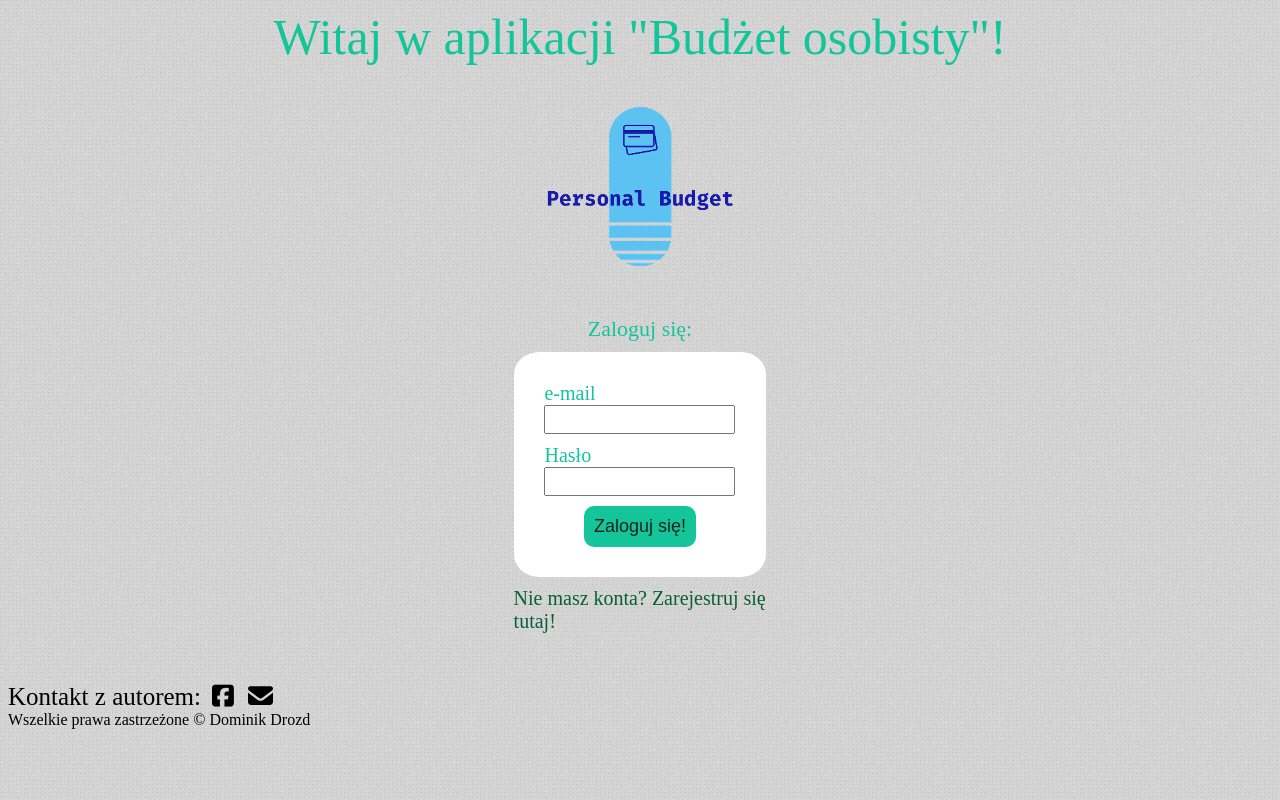
After one commit to DrozdDominik/Personal_Budget_Web_App, a PHP site: page / in a window 1280 px wide. The commit adds this page. Run offline with PHP 8.4, Linux system fonts and the light colour scheme; some libraries are stand-ins or nearby versions.

Commit message:
add login page

```diff
--- a/css/style.css
+++ b/css/style.css
@@ -110,3 +110,15 @@ i.fa-facebook-square:hover, i.fa-envelope:hover
 {
  transform: scale(1.1);
 }
+
+.main__registration-text
+{
+    position: relative;
+    left: 40%;
+    width: 20%;
+    height: 10%;
+    background-image: url('/img/background.png');
+    margin-top: 10px;
+    color: #095f37;
+    font-size: 20px;
+}
--- /dev/null
+++ b/index.html
@@ -0,0 +1,36 @@
+<!DOCTYPE html>
+<html lang="pl">
+<head>
+    <meta charset="UTF-8">
+    <meta name="viewport" content="width=device-width, initial-scale=1.0">
+    <meta http-equiv="X-UA-Compatible" content="ie=edge">
+    <title>Login</title>
+    <link rel="stylesheet" href="css/style.css" type="text/css">
+    <link rel="stylesheet" href="node_modules/@fortawesome/fontawesome-free/css/all.min.css">
+    <link rel="shortcut icon" type="image/ico" href="img/favicon.png">
+</head>
+<body>
+    <div class="wrapper">
+        <header class="header">
+            <div class="header__slogan">Witaj w aplikacji "Budżet osobisty"! </div>
+            <img src="img/logo.png" alt="" class="header__logo">
+        </header>
+        <main class="main">
+            <div class="main__description">Zaloguj się:</div>
+            <form action="" class="form">
+                <label>e-mail <input type="email" class="form__email"></label>
+                <label>Hasło <input type="password" class="form__password"></label>
+                <input type="submit" value="Zaloguj się!" class="form__submit">
+            </form>
+            <a href="registration.html" class="main__registration-link"><div class="main__registration-text" >Nie masz konta? Zarejestruj się tutaj!</div></a>
+        </main>
+        <footer class="footer">
+            <div class="footer__author">Kontakt z autorem:
+                <a href="#"><i class="fab fa-facebook-square"></i></a>
+                <a href="#"><i class="fas fa-envelope"></i></a>
+            </div>
+            <div class="footer__copyright">Wszelkie prawa zastrzeżone &copy; Dominik Drozd</div>
+        </footer>
+    </div>
+</body>
+</html>
```
